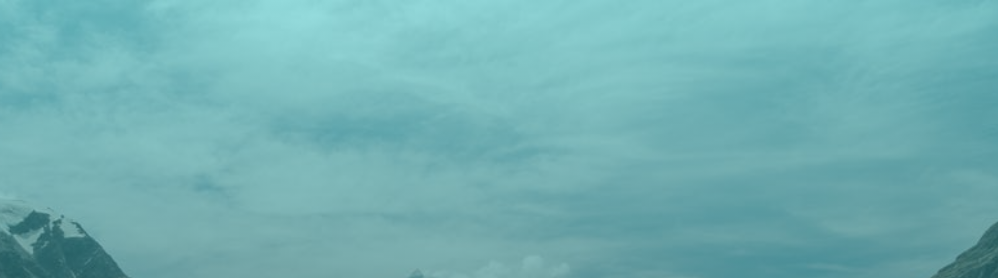
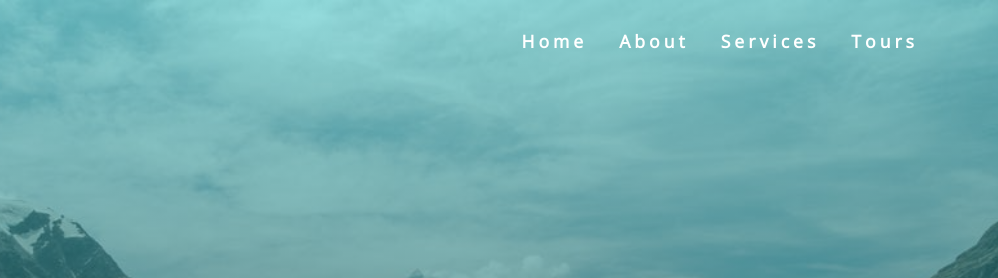
Before and after one commit to Tronadis/JSbyJS, a plain HTML site: page Projects/10-scroll/index.html in a window 1280 px wide. Shown: the top 278 px of the page, 282-1280 px from the left. Drawn offline with nearby package versions, Linux system fonts and the light colour scheme.

Commit message:
Scroll: fixed missing link texts.

```diff
--- a/Projects/10-scroll/index.html
+++ b/Projects/10-scroll/index.html
@@ -18,10 +18,10 @@
 					</div>
 					<div class="links-container">
 						<ul class="links">
-							<li><a href="#home" class="scroll-link"></a></li>
-							<li><a href="#about" class="scroll-link"></a></li>
-							<li><a href="#services" class="scroll-link"></a></li>
-							<li><a href="#tours" class="scroll-link"></a></li>
+							<li><a href="#home" class="scroll-link">home</a></li>
+							<li><a href="#about" class="scroll-link">about</a></li>
+							<li><a href="#services" class="scroll-link">services</a></li>
+							<li><a href="#tours" class="scroll-link">tours</a></li>
 						</ul>
 					</div>
 				</div>
```
